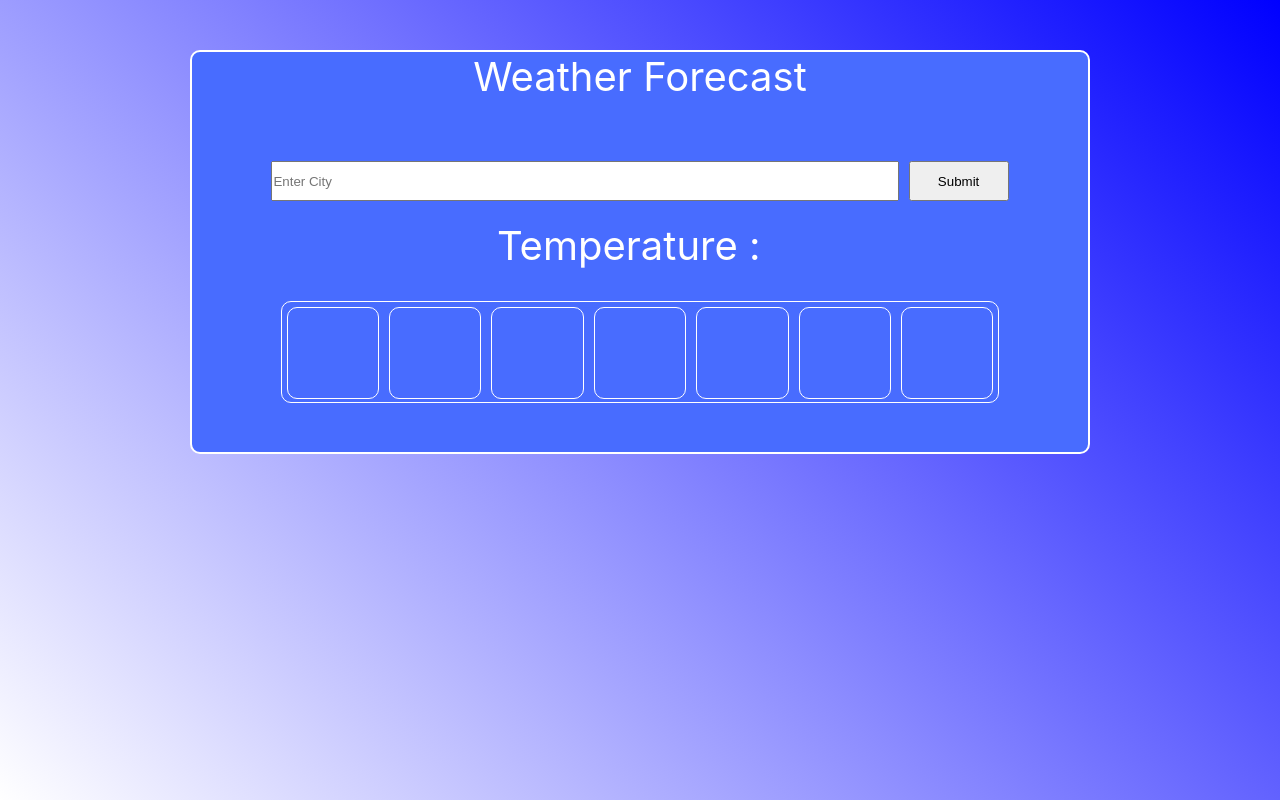
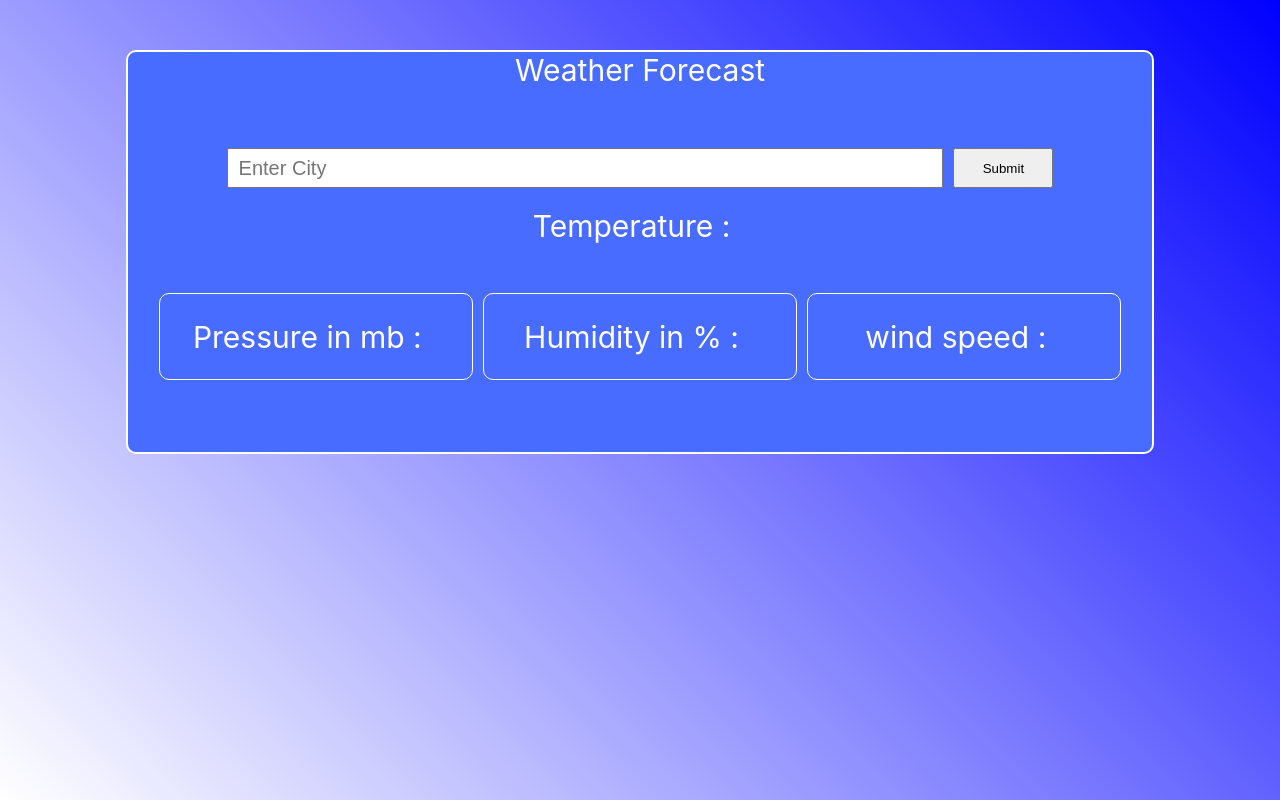
Before and after one commit to ayushmarch94/Weather-app, a React (Create React App) app: page / in a window 1280 px wide. Built offline with nearby package versions, Linux system fonts and the light colour scheme.

Commit message:
added wind speed , pressure and humidity

```diff
--- a/src/App.css
+++ b/src/App.css
@@ -19,7 +19,7 @@ body {
 #main{
     border: 2px solid white;
     height: 400px;
-    width: 70%;
+    width: 80%;
     margin-top: 50px;
     background-color: white;
     border-radius: 10px;
@@ -27,12 +27,14 @@ body {
     display: flex;
     align-items: center;
     flex-direction: column;
+
 }
 
 #main p{
-    font-size: 40px;
+    font-size: 30px;
     color: white;
     text-align: center;
+
 }
 
 #form{
@@ -47,6 +49,8 @@ body {
 #form input{
     height: 40px;
     width: 70%;
+    font-size: 20px;
+    padding: 10px;
 }
 
 #form button{
@@ -66,22 +70,27 @@ body {
     display: flex;
     justify-content: center;
     margin-top: 10px;
-    font-size: 30px;
+    font-size: 10px;
 }
 
 .hourly{
     display: flex;
-    width: 80%;
-    border: 1px solid white;
+    width: 95%;
     margin-top: 30px;
     height: 100px;
     border-radius: 10px;
 }
 
+
 .hour{
-    height: 90px;
-    width: 100px;
+    height: 85px;
+    width: 35%;
     border: 1px solid white;
     border-radius: 10px;
     margin: 5px;
+    font-size: 30px;
+    display: flex;
+    justify-content: center;
+    align-items: center;
+    color: white;
 }
--- a/src/App.js
+++ b/src/App.js
@@ -4,6 +4,9 @@ import "./App.css";
 export default function App() {
   const [location, setLocation] = useState("");
   const [temperature, setTemperature] = useState("");
+  const [pressure, setPressure] = useState("");
+  const [humidity, setHumidity] = useState("");
+  const [speed, setSpeed] = useState("");
 
   const handleInputChange = (event) => {
     setLocation(event.target.value);
@@ -25,7 +28,12 @@ export default function App() {
           }
           return response.json();
         })
-        .then((data) => setTemperature(data.main.temp))
+        .then((data) => {
+          setTemperature(data.main.temp);
+          setPressure(data.main.pressure);
+          setHumidity(data.main.humidity);
+          setSpeed(data.wind.speed);
+        })
         .catch((error) => {
           console.error(
             "There has been a problem with your fetch operation: ",
@@ -34,7 +42,6 @@ export default function App() {
         });
     }
   };
-
 
   return (
     <div id="container">
@@ -55,14 +62,17 @@ export default function App() {
         </div>
         <div className="hourly">
           <div className="hour">
-
+            <p className="pElement">Pressure in mb :  &nbsp;</p>
+            {location && pressure}
           </div>
-          <div className="hour"></div>
-          <div className="hour"></div>
-          <div className="hour"></div>
-          <div className="hour"></div>
-          <div className="hour"></div>
-          <div className="hour"></div>
+          <div className="hour">
+            <p>Humidity in % :  &nbsp;</p>
+            {location && humidity}
+          </div>
+          <div className="hour">
+            <p>wind speed :  &nbsp;</p>
+            {location && speed}
+          </div>
         </div>
       </div>
     </div>
```
